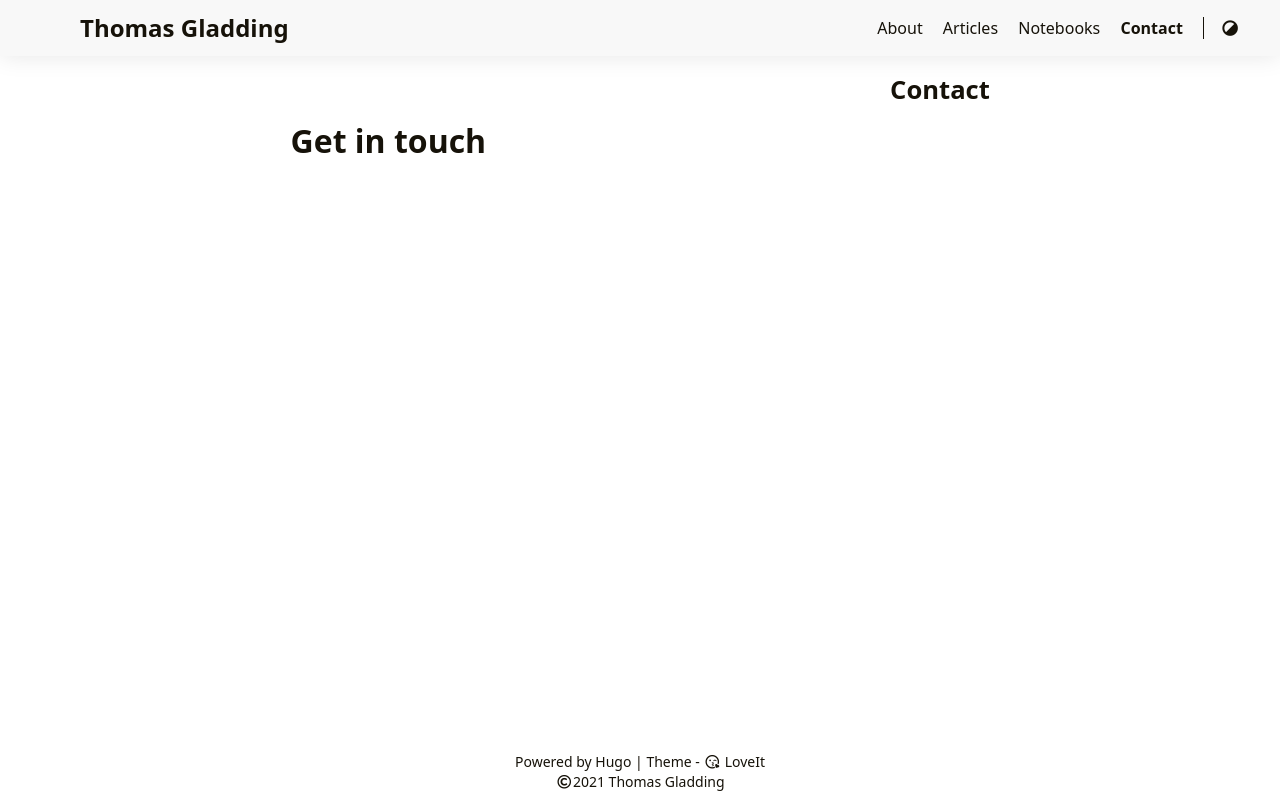
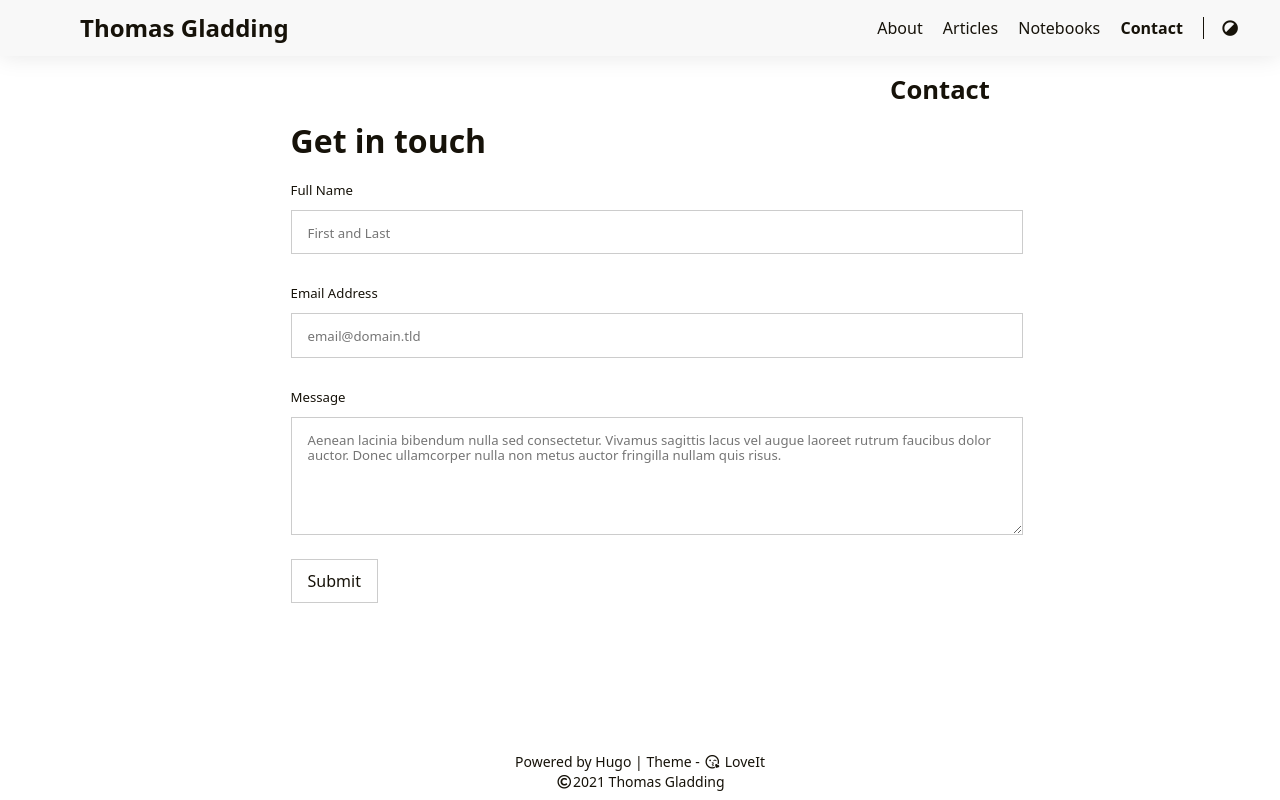
Before and after one commit to thomasgladding/thomasgladding.github.io, a plain HTML site: page contact/index.html in a window 1280 px wide. Drawn offline with Linux system fonts and the light colour scheme.

Commit message:
first commit

```diff
--- a/contact/index.html
+++ b/contact/index.html
@@ -6,7 +6,7 @@
         <meta name="robots" content="noodp" />
         <meta http-equiv="X-UA-Compatible" content="IE=edge, chrome=1">
         <title>Contact - Thomas Gladding</title><meta name="Description" content=""><meta property="og:title" content="Contact" />
-<meta property="og:description" content="Get in touch " />
+<meta property="og:description" content="Get in touch Full Name Email Address Message   /* reset */ #fs-frm input, #fs-frm select, #fs-frm textarea, #fs-frm fieldset, #fs-frm optgroup, #fs-frm label, #fs-frm #card-element:disabled { font-family: inherit; font-size: 100%; color: inherit; border: none; border-radius: 0; display: block; width: 100%; padding: 0; margin: 0; -webkit-appearance: none; -moz-appearance: none; } #fs-frm label, #fs-frm legend, #fs-frm ::placeholder { font-size: .825rem; margin-bottom: .5rem; padding-top: .2rem; display: flex; align-items: baseline; } /* border, padding, margin, width */ #fs-frm input, #fs-frm select, #fs-frm textarea, #fs-frm #card-element { border: 1px solid rgba(0,0,0,0." />
 <meta property="og:type" content="article" />
 <meta property="og:url" content="http://thomasgladding.com/contact/" /><meta property="article:section" content="" />
 
@@ -14,7 +14,7 @@
 
 <meta name="twitter:card" content="summary"/>
 <meta name="twitter:title" content="Contact"/>
-<meta name="twitter:description" content="Get in touch "/>
+<meta name="twitter:description" content="Get in touch Full Name Email Address Message   /* reset */ #fs-frm input, #fs-frm select, #fs-frm textarea, #fs-frm fieldset, #fs-frm optgroup, #fs-frm label, #fs-frm #card-element:disabled { font-family: inherit; font-size: 100%; color: inherit; border: none; border-radius: 0; display: block; width: 100%; padding: 0; margin: 0; -webkit-appearance: none; -moz-appearance: none; } #fs-frm label, #fs-frm legend, #fs-frm ::placeholder { font-size: .825rem; margin-bottom: .5rem; padding-top: .2rem; display: flex; align-items: baseline; } /* border, padding, margin, width */ #fs-frm input, #fs-frm select, #fs-frm textarea, #fs-frm #card-element { border: 1px solid rgba(0,0,0,0."/>
 <meta name="application-name" content="Thomas Gladding">
 <meta name="apple-mobile-web-app-title" content="Thomas Gladding"><link rel="shortcut icon" type="image/x-icon" href="/favicon.ico" />
         <link rel="icon" type="image/png" sizes="32x32" href="/favicon-32x32.png">
@@ -27,7 +27,7 @@
         "mainEntityOfPage": {
             "@type": "WebPage",
             "@id": "http:\/\/thomasgladding.com\/contact\/"
-        },"genre": "page","wordcount":  3 ,
+        },"genre": "page","wordcount":  236 ,
         "url": "http:\/\/thomasgladding.com\/contact\/","publisher": {
             "@type": "Organization",
             "name": "Thomas Gladding"},"author": {
@@ -73,7 +73,133 @@
 </div>
 <main class="main">
                 <div class="container"><div class="page single special"><h1 class="single-title animated pulse faster">Contact</h1><div class="content" id="content"><h1 id="get-in-touch">Get in touch</h1>
-<!-- raw HTML omitted -->
+
+
+
+<form id="fs-frm" name="simple-contact-form" accept-charset="utf-8" action="https://formspree.io/f/mqkwegad" method="post">
+  <fieldset id="fs-frm-inputs">
+    <label for="full-name">Full Name</label>
+    <input type="text" name="name" id="full-name" placeholder="First and Last" required="">
+    <label for="email-address">Email Address</label>
+    <input type="email" name="_replyto" id="email-address" placeholder="email@domain.tld" required="">
+    <label for="message">Message</label>
+    <textarea rows="5" name="message" id="message" placeholder="Aenean lacinia bibendum nulla sed consectetur. Vivamus sagittis lacus vel augue laoreet rutrum faucibus dolor auctor. Donec ullamcorper nulla non metus auctor fringilla nullam quis risus." required=""></textarea>
+    <input type="hidden" name="_subject" id="email-subject" value="Contact Form Submission">
+  </fieldset>
+  <input type="submit" value="Submit">
+</form><style>/* reset */
+#fs-frm input,
+#fs-frm select,
+#fs-frm textarea,
+#fs-frm fieldset,
+#fs-frm optgroup,
+#fs-frm label,
+#fs-frm #card-element:disabled {
+  font-family: inherit;
+  font-size: 100%;
+  color: inherit;
+  border: none;
+  border-radius: 0;
+  display: block;
+  width: 100%;
+  padding: 0;
+  margin: 0;
+  -webkit-appearance: none;
+  -moz-appearance: none;
+}
+#fs-frm label,
+#fs-frm legend,
+#fs-frm ::placeholder {
+  font-size: .825rem;
+  margin-bottom: .5rem;
+  padding-top: .2rem;
+  display: flex;
+  align-items: baseline;
+}
+
+/* border, padding, margin, width */
+#fs-frm input,
+#fs-frm select,
+#fs-frm textarea,
+#fs-frm #card-element {
+  border: 1px solid rgba(0,0,0,0.2);
+  background-color: rgba(255,255,255,0.9);
+  padding: .75em 1rem;
+  margin-bottom: 1.5rem;
+}
+#fs-frm input:focus,
+#fs-frm select:focus,
+#fs-frm textarea:focus {
+  background-color: white;
+  outline-style: solid;
+  outline-width: thin;
+  outline-color: gray;
+  outline-offset: -1px;
+}
+#fs-frm [type="text"],
+#fs-frm [type="email"] {
+  width: 100%;
+}
+#fs-frm [type="button"],
+#fs-frm [type="submit"],
+#fs-frm [type="reset"] {
+  width: auto;
+  cursor: pointer;
+  -webkit-appearance: button;
+  -moz-appearance: button;
+  appearance: button;
+}
+#fs-frm [type="button"]:focus,
+#fs-frm [type="submit"]:focus,
+#fs-frm [type="reset"]:focus {
+  outline: none;
+}
+#fs-frm [type="submit"],
+#fs-frm [type="reset"] {
+  margin-bottom: 0;
+}
+#fs-frm select {
+  text-transform: none;
+}
+
+#fs-frm [type="checkbox"] {
+  -webkit-appearance: checkbox;
+  -moz-appearance: checkbox;
+  appearance: checkbox;
+  display: inline-block;
+  width: auto;
+  margin: 0 .5em 0 0 !important;
+}
+
+#fs-frm [type="radio"] {
+  -webkit-appearance: radio;
+  -moz-appearance: radio;
+  appearance: radio;
+}
+
+/* address, locale */
+#fs-frm fieldset.locale input[name="city"],
+#fs-frm fieldset.locale select[name="state"],
+#fs-frm fieldset.locale input[name="postal-code"] {
+  display: inline;
+}
+#fs-frm fieldset.locale input[name="city"] {
+  width: 52%;
+}
+#fs-frm fieldset.locale select[name="state"],
+#fs-frm fieldset.locale input[name="postal-code"] {
+  width: 20%;
+}
+#fs-frm fieldset.locale input[name="city"],
+#fs-frm fieldset.locale select[name="state"] {
+  margin-right: 3%;
+}
+</style>
+
+
+
+
+
 </div></div></div>
             </main><footer class="footer">
         <div class="footer-container"><div class="footer-line">Powered by <a href="https://gohugo.io/" target="_blank" rel="noopener noreffer" title="Hugo 0.82.0">Hugo</a> | Theme - <a href="https://github.com/dillonzq/LoveIt" target="_blank" rel="noopener noreffer" title="LoveIt 0.2.10"><i class="far fa-kiss-wink-heart fa-fw"></i> LoveIt</a>
```
